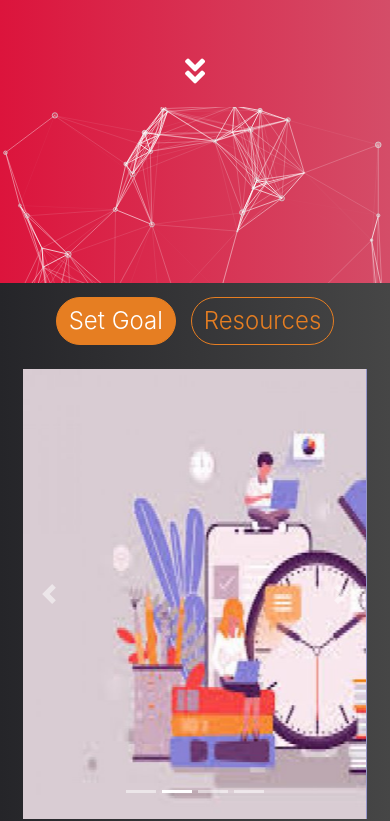
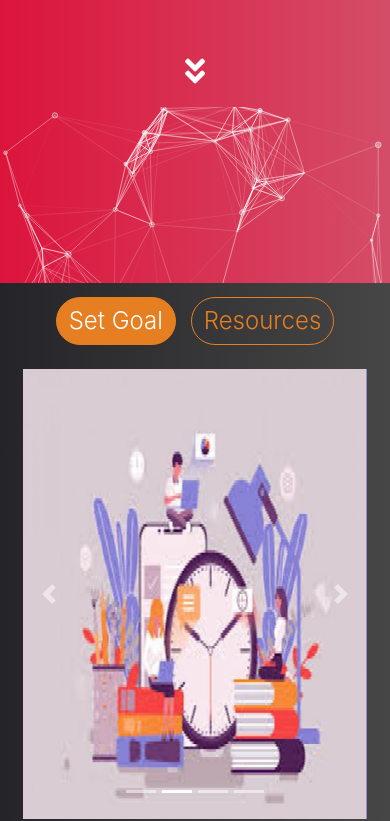
Before and after one commit to tsctarun/goals, a plain HTML site: page index.html in a window 390 px wide. Shown: the part 308-1129 px from the top of the page. Drawn offline with nearby package versions, Linux system fonts and the light colour scheme.

Commit message:
Update index.css

```diff
--- a/css/index.css
+++ b/css/index.css
@@ -95,10 +95,9 @@ body {
       scroll-behavior: unset;
   }
 
-  .wrap{
-      width:80%;
-      margin: 10px auto;
-  }
+ .crsl_img{
+   width:90vw;
+ }
   .hide-on-small {
       display: none;
   }
```
